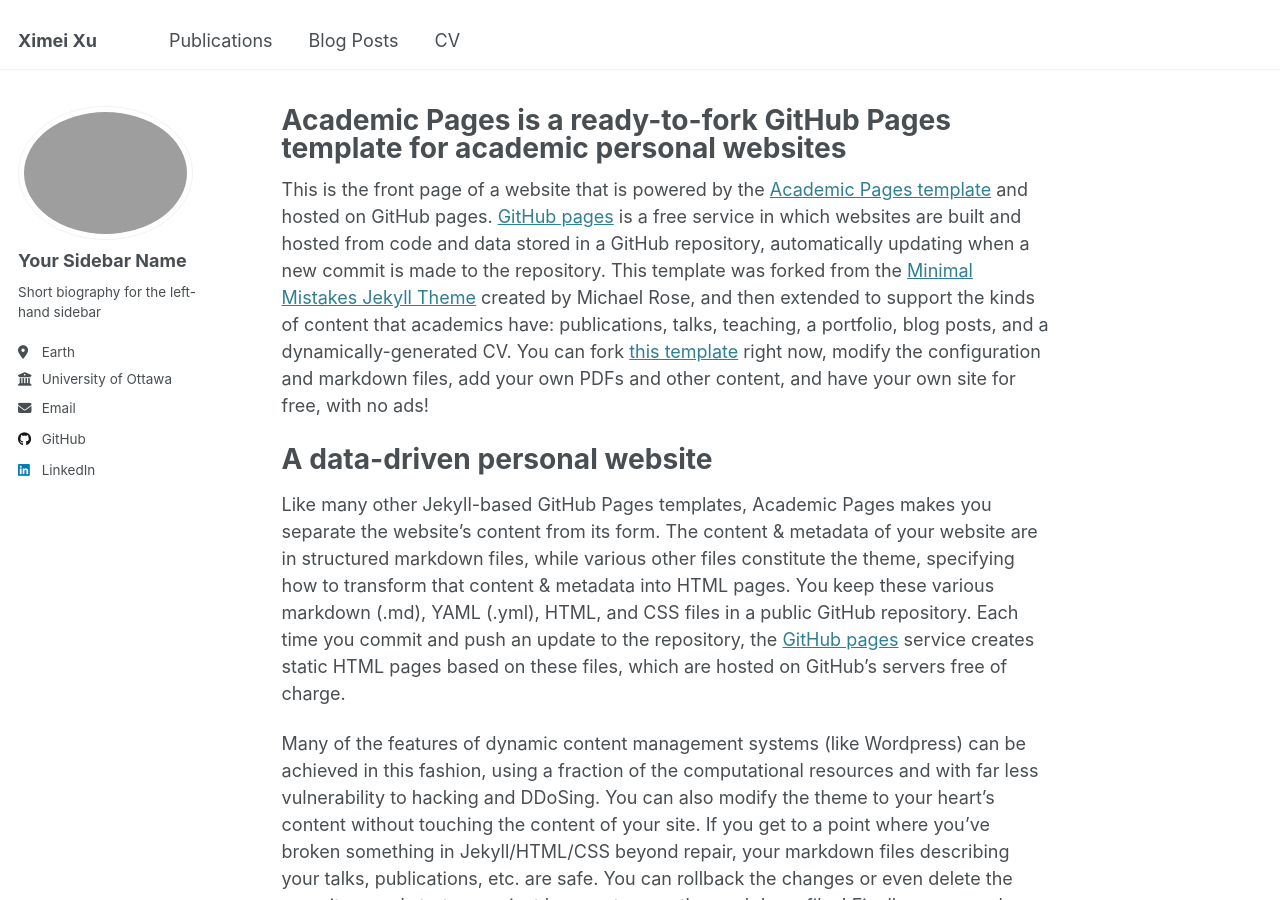
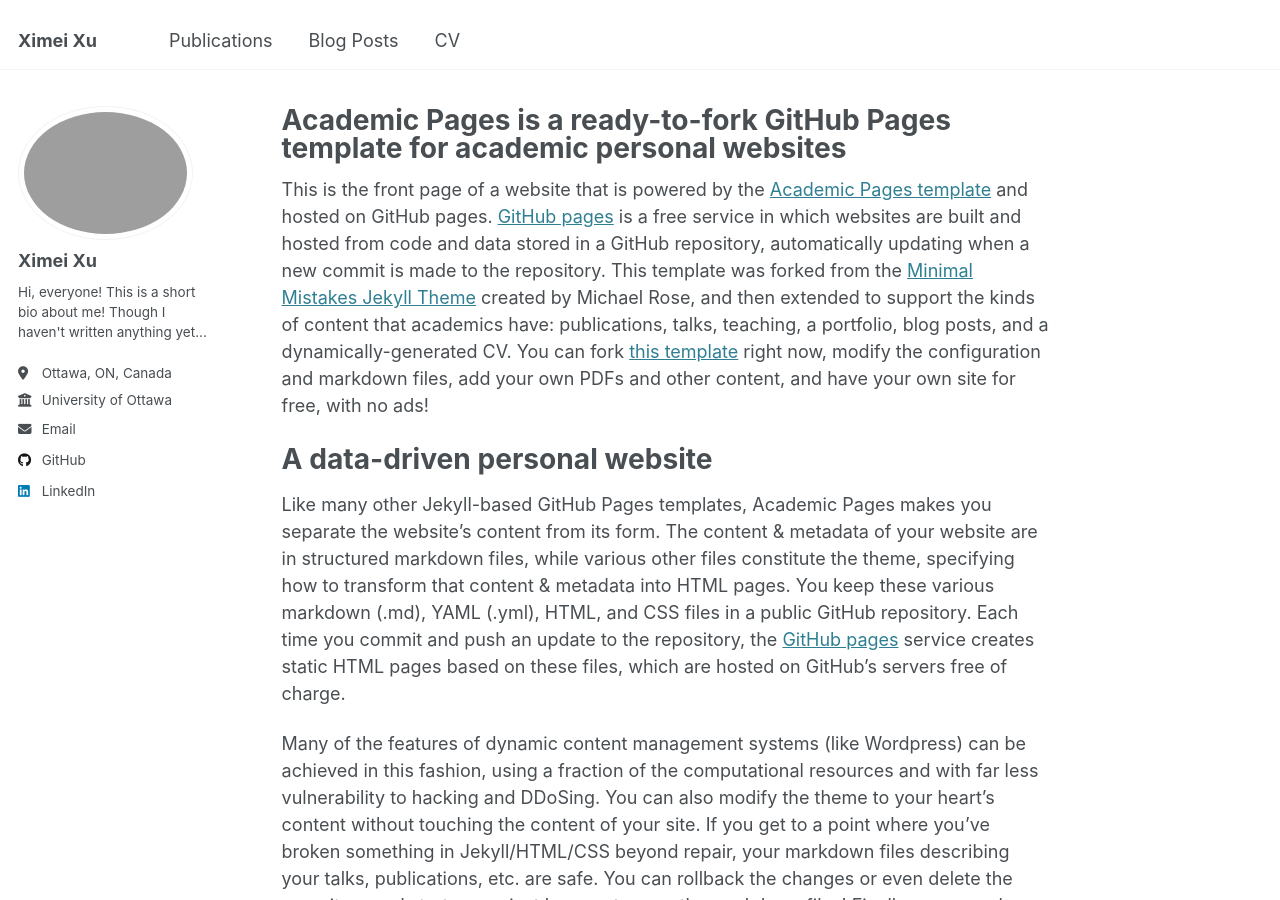
Before and after one commit to Ximei-Sommer/Ximei-Sommer, a Jekyll site: the page built from _pages/about.md, in a window 1280 px wide and 900 px high. Built offline with Jekyll 4.4.1, drawn with Linux system fonts in a browser that asks for light colours.

Commit message:
Update _config.yml

```diff
--- a/_config.yml
+++ b/_config.yml
@@ -23,10 +23,10 @@
 author:
   # Biographic information
   avatar           : "profile.png"
-  name             : "Your Sidebar Name"
+  name             : "Ximei Xu"
   pronouns         : # example: "she/her"
-  bio              : "Short biography for the left-hand sidebar"
-  location         : "Earth"
+  bio              : "Hi, everyone! This is a short bio about me! Though I haven't written anything yet..."
+  location         : "Ottawa, ON, Canada"
   employer         : "University of Ottawa"
   uri              : # URL
   email            : "ximeixu79@gmail.com"
```
